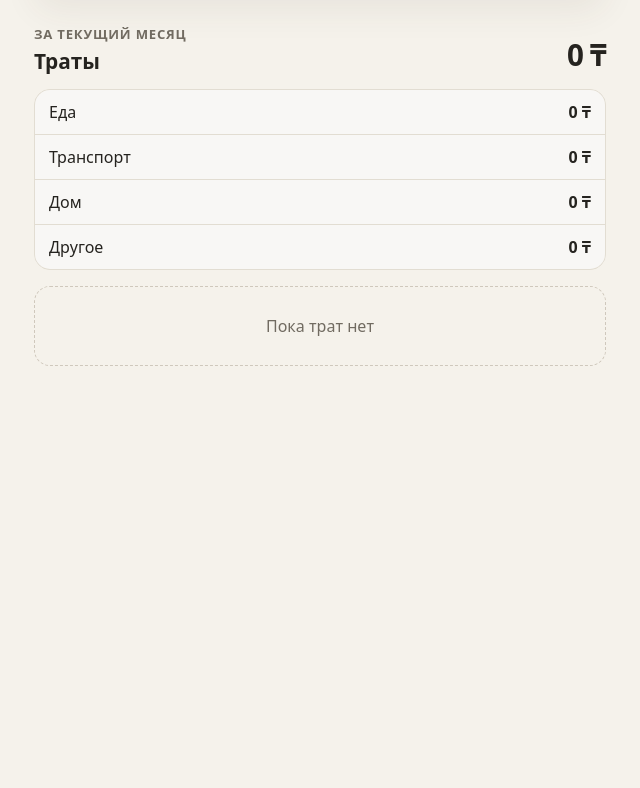
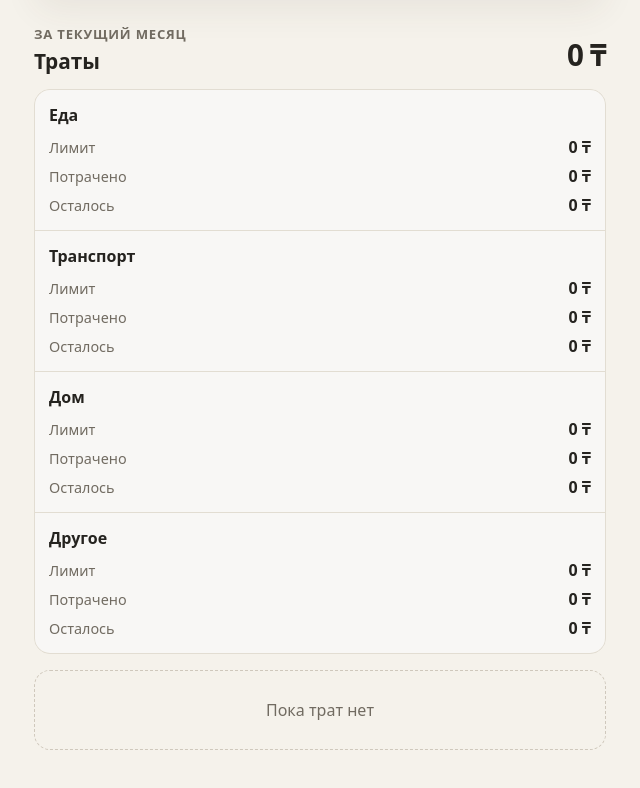
Before and after one commit to alkaliyev/rashody, a plain HTML site: page index.html in a window 1280 px wide. Shown: the part 1074-1862 px from the top of the page, without its empty margins (320-960 px from the left). Before the commit the page ends 1504 px from the top, so only its background shows below. Drawn offline with Linux system fonts and the light colour scheme.

Commit message:
Показать остатки по категориям

```diff
--- a/index.html
+++ b/index.html
@@ -143,20 +143,72 @@
 
         <ul class="category-totals" aria-label="Итоги по категориям">
           <li>
-            <span>Еда</span>
-            <output id="category-total-food">0 ₸</output>
+            <p class="category-totals__name">Еда</p>
+            <dl class="category-totals__details">
+              <div>
+                <dt>Лимит</dt>
+                <dd><output id="category-limit-food">0 ₸</output></dd>
+              </div>
+              <div>
+                <dt>Потрачено</dt>
+                <dd><output id="category-total-food">0 ₸</output></dd>
+              </div>
+              <div>
+                <dt>Осталось</dt>
+                <dd><output id="category-remaining-food">0 ₸</output></dd>
+              </div>
+            </dl>
           </li>
           <li>
-            <span>Транспорт</span>
-            <output id="category-total-transport">0 ₸</output>
+            <p class="category-totals__name">Транспорт</p>
+            <dl class="category-totals__details">
+              <div>
+                <dt>Лимит</dt>
+                <dd><output id="category-limit-transport">0 ₸</output></dd>
+              </div>
+              <div>
+                <dt>Потрачено</dt>
+                <dd><output id="category-total-transport">0 ₸</output></dd>
+              </div>
+              <div>
+                <dt>Осталось</dt>
+                <dd><output id="category-remaining-transport">0 ₸</output></dd>
+              </div>
+            </dl>
           </li>
           <li>
-            <span>Дом</span>
-            <output id="category-total-home">0 ₸</output>
+            <p class="category-totals__name">Дом</p>
+            <dl class="category-totals__details">
+              <div>
+                <dt>Лимит</dt>
+                <dd><output id="category-limit-home">0 ₸</output></dd>
+              </div>
+              <div>
+                <dt>Потрачено</dt>
+                <dd><output id="category-total-home">0 ₸</output></dd>
+              </div>
+              <div>
+                <dt>Осталось</dt>
+                <dd><output id="category-remaining-home">0 ₸</output></dd>
+              </div>
+            </dl>
           </li>
           <li>
-            <span>Другое</span>
-            <output id="category-total-other">0 ₸</output>
+            <p class="category-totals__name">Другое</p>
+            <dl class="category-totals__details">
+              <div>
+                <dt>Лимит</dt>
+                <dd><output id="category-limit-other">0 ₸</output></dd>
+              </div>
+              <div>
+                <dt>Потрачено</dt>
+                <dd><output id="category-total-other">0 ₸</output></dd>
+              </div>
+              <div>
+                <dt>Осталось</dt>
+                <dd><output id="category-remaining-other">0 ₸</output></dd>
+              </div>
+            </dl>
           </li>
         </ul>
 
--- a/script.js
+++ b/script.js
@@ -19,6 +19,18 @@ const categoryTotalOutputs = {
   Транспорт: document.querySelector("#category-total-transport"),
   Дом: document.querySelector("#category-total-home"),
   Другое: document.querySelector("#category-total-other"),
+};
+const categoryLimitOutputs = {
+  Еда: document.querySelector("#category-limit-food"),
+  Транспорт: document.querySelector("#category-limit-transport"),
+  Дом: document.querySelector("#category-limit-home"),
+  Другое: document.querySelector("#category-limit-other"),
+};
+const categoryRemainingOutputs = {
+  Еда: document.querySelector("#category-remaining-food"),
+  Транспорт: document.querySelector("#category-remaining-transport"),
+  Дом: document.querySelector("#category-remaining-home"),
+  Другое: document.querySelector("#category-remaining-other"),
 };
 const budgetForm = document.querySelector("#budget-form");
 const budgetTotal = document.querySelector("#budget-total");
@@ -116,7 +128,7 @@ budgetForm.addEventListener("submit", (event) => {
   budgetLimits = nextLimits;
   saveBudgetLimits();
   fillBudgetInputs();
-  renderBudgetTotal();
+  render();
 });
 
 CATEGORY_NAMES.forEach((category) => {
@@ -250,8 +262,16 @@ function render() {
 
   CATEGORY_NAMES.forEach((category) => {
     const formattedTotal = formatMoney(totals.byCategory[category]);
+    const formattedLimit = formatMoney(budgetLimits[category]);
+    const remaining = Math.max(budgetLimits[category] - totals.byCategory[category], 0);
+    const formattedRemaining = formatMoney(remaining);
+
     categoryTotalOutputs[category].value = formattedTotal;
     categoryTotalOutputs[category].textContent = formattedTotal;
+    categoryLimitOutputs[category].value = formattedLimit;
+    categoryLimitOutputs[category].textContent = formattedLimit;
+    categoryRemainingOutputs[category].value = formattedRemaining;
+    categoryRemainingOutputs[category].textContent = formattedRemaining;
   });
 
   renderBudgetTotal();
--- a/styles.css
+++ b/styles.css
@@ -203,13 +203,36 @@ button:active {
 }
 
 .category-totals li {
+  min-height: 44px;
+  padding: 14px;
+  background: rgba(255, 255, 255, 0.78);
+}
+
+.category-totals__name {
+  margin-bottom: 10px;
+  font-weight: 800;
+}
+
+.category-totals__details {
+  display: grid;
+  gap: 7px;
+  margin: 0;
+}
+
+.category-totals__details div {
   display: flex;
   align-items: center;
   justify-content: space-between;
   gap: 16px;
-  min-height: 44px;
-  padding: 10px 14px;
-  background: rgba(255, 255, 255, 0.78);
+}
+
+.category-totals dt {
+  color: #716b61;
+  font-size: 0.9rem;
+}
+
+.category-totals dd {
+  margin: 0;
 }
 
 .category-totals output {
```
Also changed, not shown: 1 other file.
